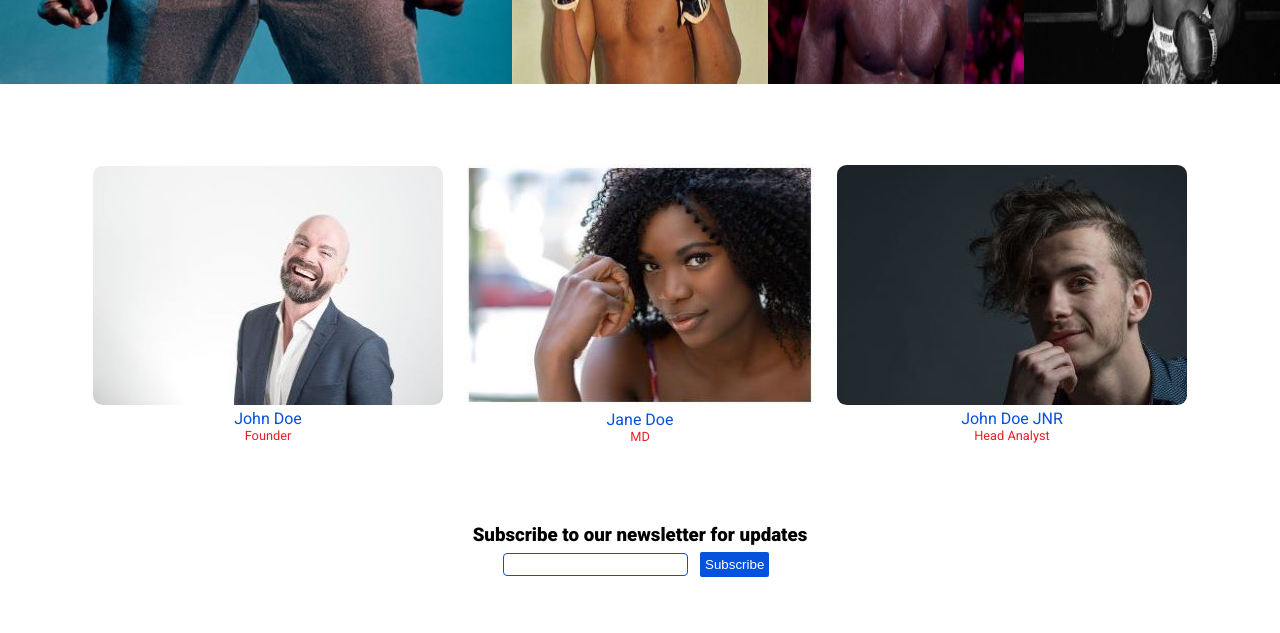
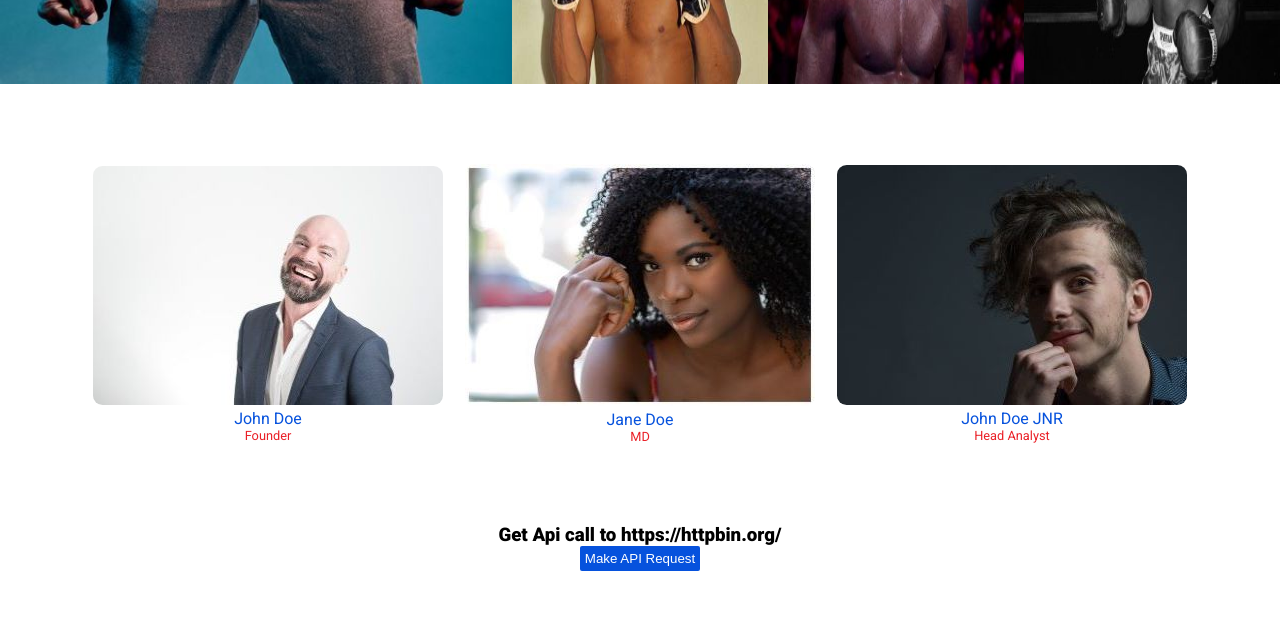
Before and after one commit to Chris-Basson-Grundling/Chris-Basson-Grundling.github.io, a plain HTML site: page index.html in a window 1280 px wide. Shown: the part 1876-2509 px from the top of the page. Drawn offline with nearby package versions, Linux system fonts and the light colour scheme.

Commit message:
Added api call on button click

```diff
--- a/assets/css/styles.css
+++ b/assets/css/styles.css
@@ -429,6 +429,10 @@ footer {
   height: 3rem;
 }
 /* Scroll to top button ends */
+.api-button-container {
+  display: flex;
+  justify-content: center;
+}
 
 @media screen and (max-width: 768px) {
   .hamburger {
--- a/index.html
+++ b/index.html
@@ -1,22 +1,30 @@
 <!DOCTYPE html>
 <html lang="en">
 <head>
-    <meta charset="UTF-8" />
-    <meta http-equiv="X-UA-Compatible" content="IE=edge" />
-    <meta name="viewport" content="width=device-width, initial-scale=1.0" />
+  <meta charset="UTF-8"/>
+  <meta http-equiv="X-UA-Compatible" content="IE=edge"/>
+  <meta name="viewport" content="width=device-width, initial-scale=1.0"/>
 
   <!-- Web page CSS -->
-    <link rel="stylesheet" href="assets/css/styles.css" />
+  <link rel="stylesheet" href="assets/css/styles.css"/>
 
   <!-- Simple lightbox CSS -->
-    <link rel="stylesheet" href="assets/css/simple-lightbox.min.css" />
+  <link rel="stylesheet" href="assets/css/simple-lightbox.min.css"/>
 
   <!-- Google Tag Manager -->
-    <script>(function(w,d,s,l,i){w[l]=w[l]||[];w[l].push({'gtm.start':
-    new Date().getTime(),event:'gtm.js'});var f=d.getElementsByTagName(s)[0],
-    j=d.createElement(s),dl=l!='dataLayer'?'&l='+l:'';j.async=true;j.src=
-    'https://www.googletagmanager.com/gtm.js?id='+i+dl;f.parentNode.insertBefore(j,f);
-    })(window,document,'script','dataLayer','GTM-WNMTXLT');</script>
+  <script>(function (w, d, s, l, i) {
+    w[l] = w[l] || [];
+    w[l].push({
+      'gtm.start':
+        new Date().getTime(), event: 'gtm.js'
+    });
+    var f = d.getElementsByTagName(s)[0],
+      j = d.createElement(s), dl = l != 'dataLayer' ? '&l=' + l : '';
+    j.async = true;
+    j.src =
+      'https://www.googletagmanager.com/gtm.js?id=' + i + dl;
+    f.parentNode.insertBefore(j, f);
+  })(window, document, 'script', 'dataLayer', 'GTM-WNMTXLT');</script>
   <!-- End Google Tag Manager -->
 
   <!-- Favicons -->
@@ -43,8 +51,10 @@
 <body>
 
 <!-- Google Tag Manager (noscript) -->
-    <noscript><iframe src="https://www.googletagmanager.com/ns.html?id=GTM-WNMTXLT"
-    height="0" width="0" style="display:none;visibility:hidden"></iframe></noscript>
+<noscript>
+  <iframe src="https://www.googletagmanager.com/ns.html?id=GTM-WNMTXLT"
+          height="0" width="0" style="display:none;visibility:hidden"></iframe>
+</noscript>
 <!-- End Google Tag Manager (noscript) -->
 
 <script>
@@ -76,7 +86,7 @@
 
   <!-- Dark/light theme switcher -->
   <div class="theme-switch">
-        <input type="checkbox" class="checkbox" id="checkbox" />
+    <input type="checkbox" class="checkbox" id="checkbox"/>
     <label for="checkbox" class="label">
       <ion-icon name="partly-sunny-outline" class="sun"></ion-icon>
       <ion-icon name="moon-outline" class="moon"></ion-icon>
@@ -113,11 +123,11 @@
 <section class="hero">
   <div class="intro-text">
     <h1>
-          <span class="hear"> You can Hear the Jabs </span> <br />
+      <span class="hear"> You can Hear the Jabs </span> <br/>
       <span class="connecting"> Connecting</span>
     </h1>
     <p>
-          An online streaming platform for boxing matches <br />
+      An online streaming platform for boxing matches <br/>
       We also dedicate some special time to throwbacks cuz old is gold
     </p>
     <a class="btn red" href="#">Learn More</a>
@@ -210,17 +220,17 @@
   <div class="stakeholders">
     <div class="persons">
       <div class="person-1">
-            <img src="assets/images/john.jpg" alt="John Doe" />
+        <img src="assets/images/john.jpg" alt="John Doe"/>
         <p class="name">John Doe</p>
         <p class="role">Founder</p>
       </div>
       <div class="person-2">
-            <img src="assets/images/jane.jpg" alt="Jane Doe" />
+        <img src="assets/images/jane.jpg" alt="Jane Doe"/>
         <p class="name">Jane Doe</p>
         <p class="role">MD</p>
       </div>
       <div class="person-3">
-            <img src="assets/images/jnr.jpg" alt="John Doe Jnr" />
+        <img src="assets/images/jnr.jpg" alt="John Doe Jnr"/>
         <p class="name">John Doe JNR</p>
         <p class="role">Head Analyst</p>
       </div>
@@ -230,31 +240,41 @@
 
 <!-- Email subscription -->
 <section class="sub" id="sub">
-      <h3>Subscribe to our newsletter for updates</h3>
-      <form action="#">
-        <input
-          type="email"
-          name="email"
-          id="email-sub"
-          class="email-sub"
-          required
-        />
-        <input
-          type="submit"
-          value="Subscribe"
-          id="submit-btn"
-          class="submit-btn"
-        />
-      </form>
+  <h3>Get Api call to https://httpbin.org/</h3>
+  <div class="api-button-container">
+    <button class="submit-btn" onclick="handleApiRequest()">Make API Request</button>
+  </div>
 </section>
+
+<script>
+  function handleApiRequest() {
+    window.dataLayer = window.dataLayer || [];
+    const key = window.dataLayer[1].key
+    const value = window.dataLayer[1].value
+
+    if (key && value) {
+      fetch(`https://httpbin.org/get?key=${key}&value=${value}`)
+        .then(response => console.log(response))
+        .catch(error => console.log(error));
+    } else {
+      console.log('Key and/or value are not set!')
+    }
+  }
+</script>
 
 <!-- Social icons -->
 <section class="social">
   <h3>Connect with us on Social Media</h3>
   <div class="socicons">
-        <a href="#"> <ion-icon name="logo-twitter"></ion-icon> </a>
-        <a href="#"> <ion-icon name="logo-instagram"></ion-icon> </a>
-        <a href="#"> <ion-icon name="logo-facebook"></ion-icon> </a>
+    <a href="#">
+      <ion-icon name="logo-twitter"></ion-icon>
+    </a>
+    <a href="#">
+      <ion-icon name="logo-instagram"></ion-icon>
+    </a>
+    <a href="#">
+      <ion-icon name="logo-facebook"></ion-icon>
+    </a>
   </div>
 </section>
 
```
Lines whose indentation alone changed are shown as unchanged.
